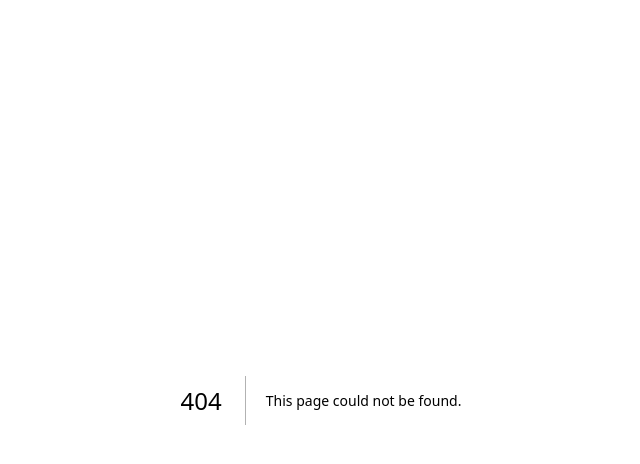
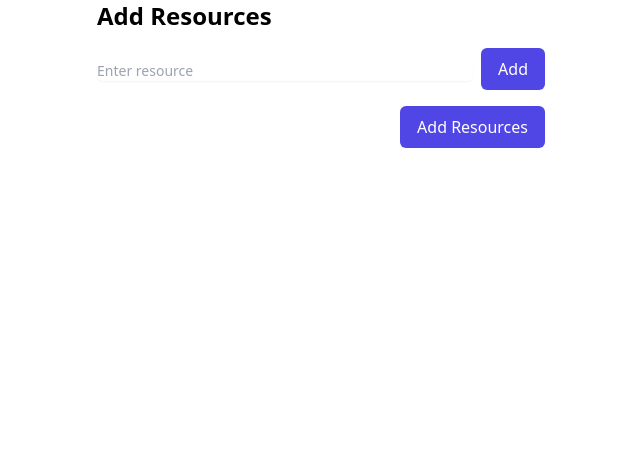
Before and after one commit to harshit0571/Admin-Panel-Course-Managment, a Next.js app: page /courses/add/resources in a window 1280 px wide. Before the commit this address had no page. Shown: the top 464 px of the page, without its empty margins (319-959 px from the left). Built offline with nearby package versions, Linux system fonts and the light colour scheme.

Commit message:
added options for resources

```diff
--- a/app/courses/[slug]/page.js
+++ b/app/courses/[slug]/page.js
@@ -127,16 +127,40 @@ const Courses = ({ params }) => {
                   </li>
                 ))}
             </ul>
+
+            <h3 className="text-lg text-blue-600 font-semibold mb-2">
+              Resources
+            </h3>
+            <ul>
+              {courseData.resources &&
+                courseData.resources.map((resource, moduleIndex) => (
+                  <li
+                    key={moduleIndex}
+                    className="mb-2 bg-blue-500 p-10 rounded-md"
+                  >
+                    <p className="text-gray-100 font-bold text-2xl">
+                      {resource}
+                    </p>
+                  </li>
+                ))}
+            </ul>
           </div>
         </div>
       </div>
 
-      <div className="p-4 w-full flex items-center justify-center">
+      <div className="p-4 w-full flex flex-col gap-5 mb-10 items-center justify-center">
         <Link
           href={"/courses/add/module?id=" + courseData._id}
           className="p-4 bg-red-400"
         >
           Add Module
+        </Link>
+
+        <Link
+          href={"/courses/add/resources?id=" + courseData._id}
+          className="p-4 bg-red-400"
+        >
+          Add Resources
         </Link>
       </div>
     </div>
--- /dev/null
+++ b/app/courses/add/resources/page.js
@@ -0,0 +1,91 @@
+"use client";
+import { useState } from "react";
+import axios from "axios";
+import { useRouter, useSearchParams } from "next/navigation";
+import { apiLink } from "@/api";
+
+const AddResourceForm = () => {
+  const searchParams = useSearchParams();
+  const id = searchParams.get("id");
+
+  const [resource, setResource] = useState("");
+  const [resources, setResources] = useState([]);
+
+  const addResource = () => {
+    if (resource.trim() !== "") {
+      setResources([...resources, resource.trim()]);
+      setResource("");
+    }
+  };
+
+  const removeResource = (index) => {
+    const updatedResources = [...resources];
+    updatedResources.splice(index, 1);
+    setResources(updatedResources);
+  };
+  const router = useRouter();
+
+  const handleSubmit = async (e) => {
+    e.preventDefault();
+    try {
+      const response = await axios.post(`${apiLink}/course/${id}/resources`, {
+        resources: resources,
+      });
+      console.log(response.data); // Handle success response here
+      router.push("/courses/" + id);
+    } catch (error) {
+      console.error("Error adding resources:", error); // Handle error here
+    }
+  };
+
+  return (
+    <div className="max-w-md mx-auto">
+      <h2 className="text-2xl font-semibold mb-4">Add Resources</h2>
+      <form onSubmit={handleSubmit} className="space-y-4">
+        <div className="flex items-center space-x-2">
+          <input
+            type="text"
+            value={resource}
+            onChange={(e) => setResource(e.target.value)}
+            className="mt-1 focus:ring-indigo-500 focus:border-indigo-500 block w-full shadow-sm sm:text-sm border-gray-300 rounded-md"
+            placeholder="Enter resource"
+            required
+          />
+          <button
+            type="button"
+            onClick={addResource}
+            className="inline-flex items-center px-4 py-2 border border-transparent text-base font-medium rounded-md text-white bg-indigo-600 hover:bg-indigo-700 focus:outline-none focus:ring-2 focus:ring-offset-2 focus:ring-indigo-500"
+          >
+            Add
+          </button>
+        </div>
+        <div>
+          <ul>
+            {resources.map((res, index) => (
+              <li key={index} className="flex justify-between">
+                {res}
+                <button
+                  type="button"
+                  onClick={() => removeResource(index)}
+                  className="text-red-500 hover:text-red-700"
+                >
+                  Remove
+                </button>
+              </li>
+            ))}
+          </ul>
+        </div>
+        <div className="flex justify-end">
+          <button
+            type="submit"
+            className="inline-flex items-center px-4 py-2 border border-transparent text-base font-medium rounded-md text-white bg-indigo-600 hover:bg-indigo-700 focus:outline-none focus:ring-2 focus:ring-offset-2 focus:ring-indigo-500"
+          >
+            Add Resources
+          </button>
+        </div>
+      </form>
+    </div>
+  );
+};
+
+export default AddResourceForm;
```
